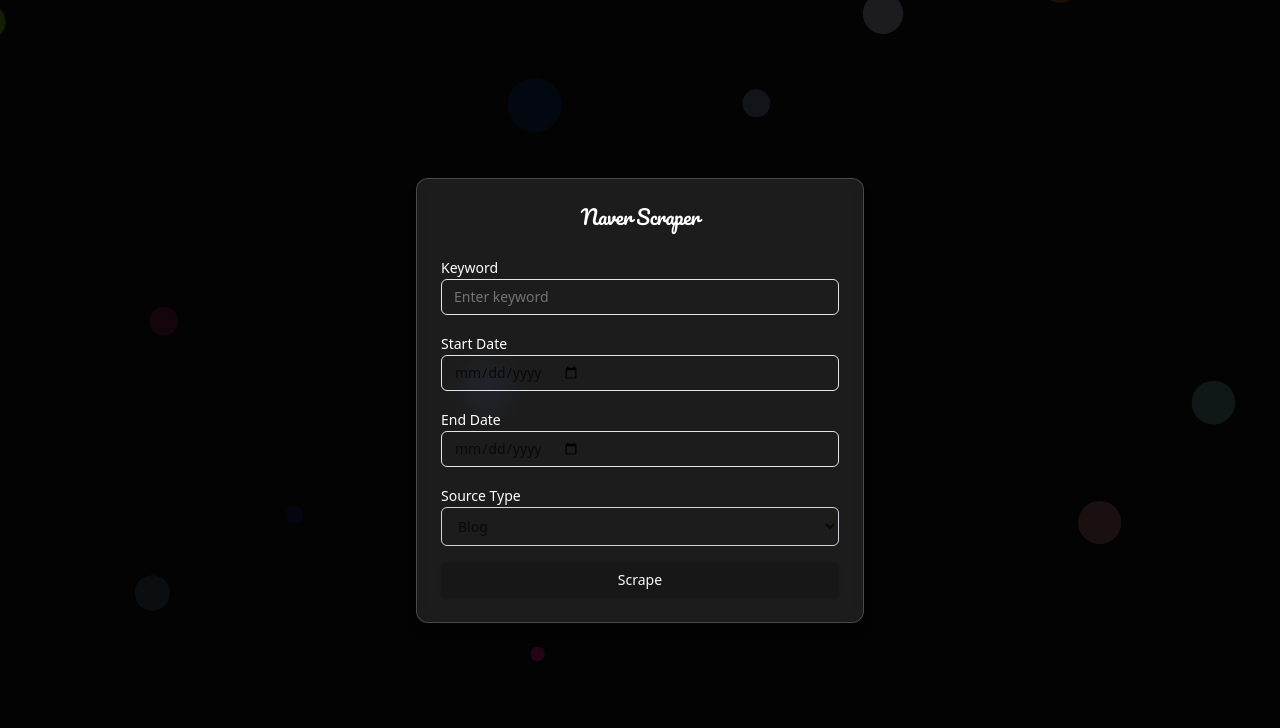
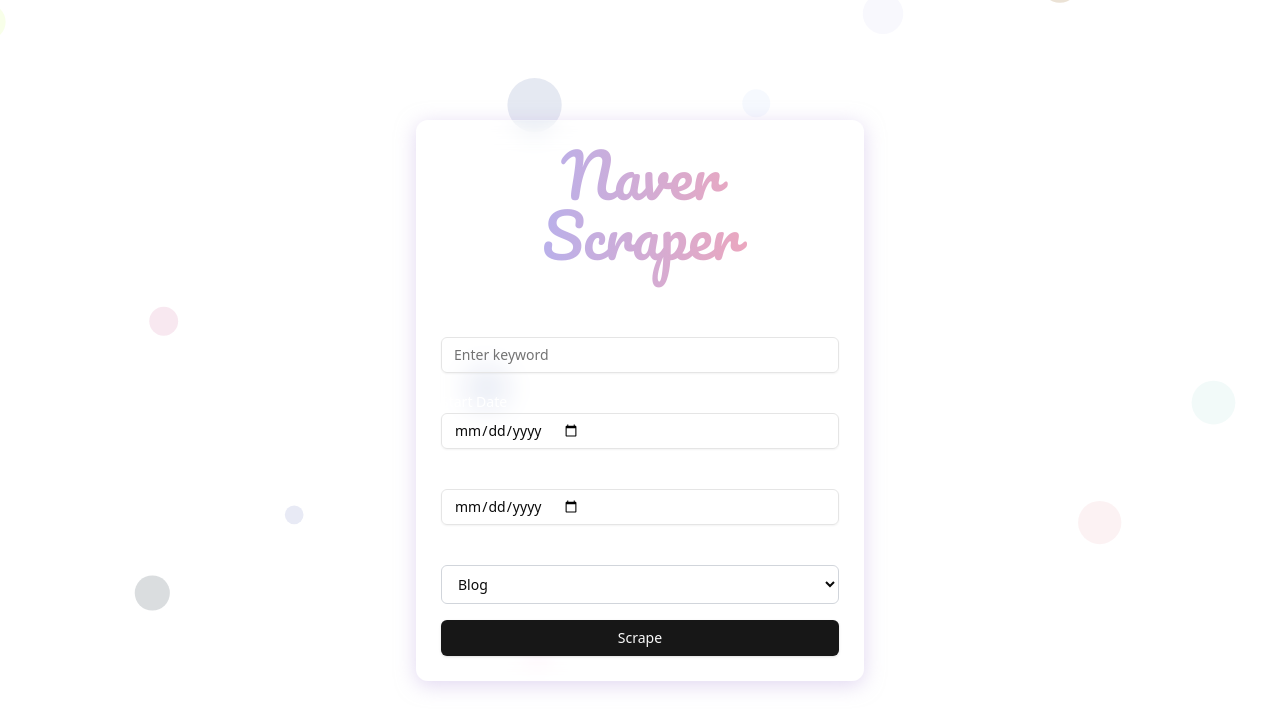
Before and after one commit to jaeeungracelee/NaverScraper, a Next.js app: page / in a window 1280 px wide. Shown: the top 728 px of the page. Built offline with nearby package versions, Linux system fonts and the light colour scheme.

Commit message:
changed UI/UX

```diff
--- a/src/app/layout.js
+++ b/src/app/layout.js
@@ -12,8 +12,8 @@
 });
 
 export const metadata = {
-  title: "Create Next App",
-  description: "Generated by create next app",
+  title: "NaverScraper",
+  description: "made by grace",
 };
 
 export default function RootLayout({ children }) {
--- a/src/app/page.js
+++ b/src/app/page.js
@@ -75,13 +75,20 @@
   };
 
   return (
-    <div className="relative min-h-screen w-full overflow-hidden bg-[#030303]">
+    <div className="relative min-h-screen w-full overflow-hidden bg-white">
       <FloatingBubbles />
       <div className="relative z-10 flex items-center justify-center min-h-screen">
-        <Card className="w-full max-w-md bg-white/10 backdrop-blur-md border border-white/[0.2] shadow-lg">
+        <Card className="w-full max-w-md bg-white/10 backdrop-blur-md border border-white/[0.2] shadow-[0_4px_20px_rgba(195,175,227,0.5)]">
           <CardHeader>
-            <CardTitle className={cn("text-center text-xl font-bold text-white", pacifico.className)}>
-              Naver Scraper
+            <CardTitle className="text-center">
+              <span
+                className={cn(
+                  "inline-block mx-4 pb-6 overflow-visible text-4xl sm:text-6xl md:text-6xl font-bold bg-clip-text text-transparent bg-gradient-to-r from-indigo-300 via-purple/90 to-rose-300",
+                  pacifico.className
+                )}
+              >
+                Naver Scraper
+              </span>
             </CardTitle>
           </CardHeader>
           <CardContent>
--- a/src/components/floatingbubbles.js
+++ b/src/components/floatingbubbles.js
@@ -53,8 +53,7 @@
   );
 }
 
-// Optionally, if you want to keep the full background version with extra text, you can
-// export it as the default. Otherwise, you can remove or update this component.
+// keep full bubble with text
 export default function FloatingBubblesBackground({ title = "Floating Bubbles" }) {
   const words = title.split(" ");
 
```
